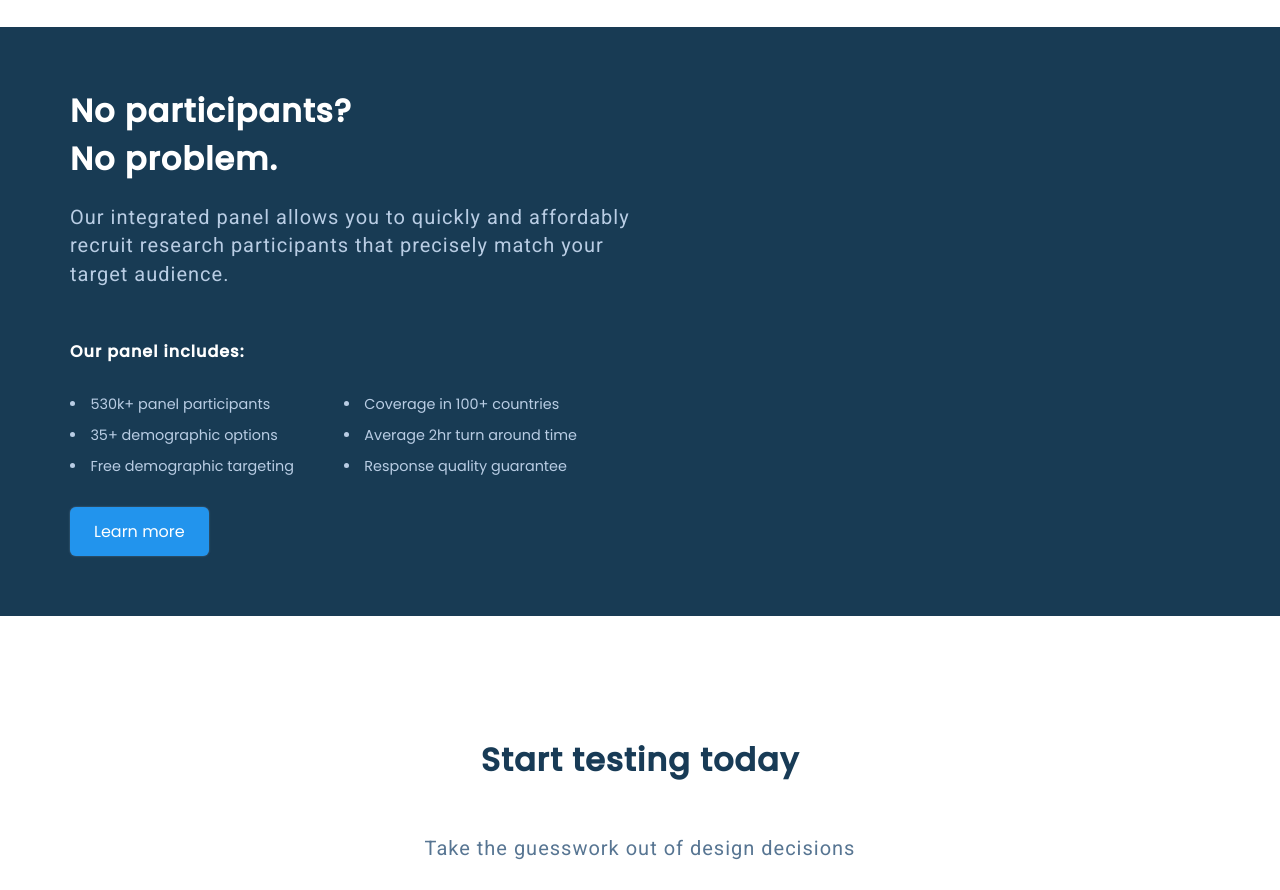
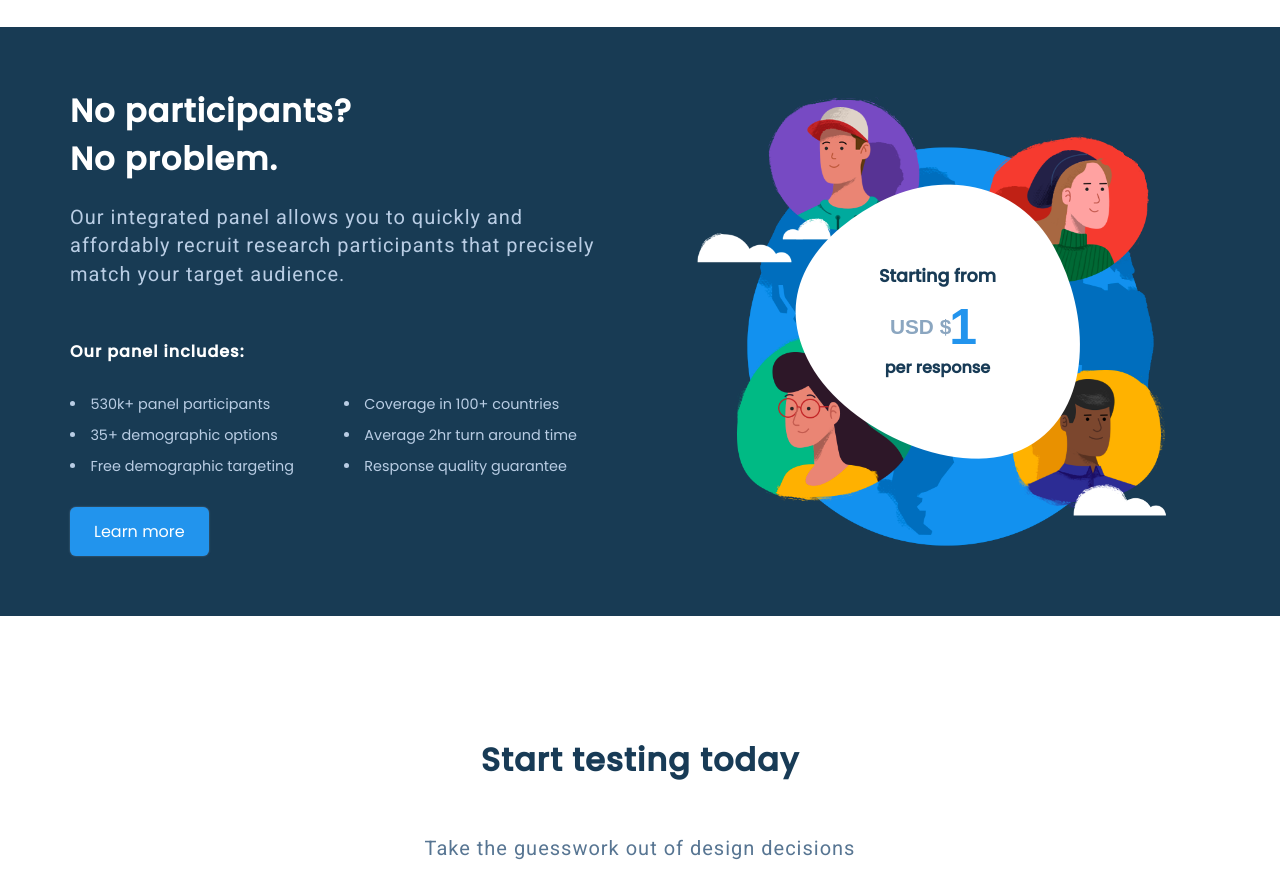
Before and after one commit to Kashifkhn045/Website_clone_usabilityHub, a plain HTML site: page index.html in a window 1280 px wide. Shown: the part 4031-4921 px from the top of the page. Drawn offline with Linux system fonts and the light colour scheme.

Commit message:
Change in the plane section adding image and text for per person rate

```diff
--- a/index.html
+++ b/index.html
@@ -294,10 +294,15 @@
                 <a href="#" class="primary-btn">Learn more</a>
             </div>
             <div class="plane-section-img-detail">
-                <div class="plane-section-img">
-
-                </div>
-                <div class="plane-section-sub-img">
+                <div class="plane-section-img flex">
+                    <div class="plane-section-sub-img flex">
+                        <div class="plane-section-price-start">Starting from</div>
+                        <div class="plane-section-dollar-price flex">
+                            <div class="plane-section-dollar">USD&nbsp;$</div>
+                            <div class="plane-section-price">1</div>
+                        </div>
+                        <div class="plane-section-price-end">per response</div>
+                    </div>
                 </div>
             </div>
         </div>
--- a/style.css
+++ b/style.css
@@ -388,11 +388,63 @@ header {
 }
 
 .plane-section-img-detail {
-    z-index: 999;
-    width: 45%;
-    background: #e74694;
+    position: relative;
+    width: 50%;
 }
 
+.plane-section-img {
+    background-image: url(assets/asset\ 40.png);
+    background-size: cover;
+    background-position: center;
+    background-repeat: no-repeat;
+    flex: 1;
+    min-height: 450px;
+    width: 100%;
+}
+
+.plane-section-sub-img {
+    position: absolute;
+    top: 0;
+    left: 0;
+    right: 0;
+    bottom: 0;
+    background-image: url(assets/asset\ 41.png);
+    background-position: center;
+    background-repeat: no-repeat;
+    z-index: 1;
+    justify-content: center;
+    align-items: center;
+    flex-direction: column;
+}
+
+.plane-section-price-start {
+    color: var(--primary-text-color);
+    font-size: 1.1rem;
+    font-weight: 600;
+    margin-bottom: 20px;
+}
+
+.plane-section-dollar {
+    font-family: Averta PE,sans-serif;
+    color: #8ba6c0;
+    font-size: 1.3rem;
+    font-weight: 600;
+}
+
+.plane-section-price {
+    color: #2294ed;
+    margin-left: -2px;
+    margin-right: 8px;
+    font-family: Averta PE,sans-serif;
+    font-size: 50px;
+    font-weight: 600;
+    line-height: 36px;
+}
+
+.plane-section-price-end {
+    margin-top: 10px;
+    font-weight: 600;
+}
 
 /* cta-section */
 
```
